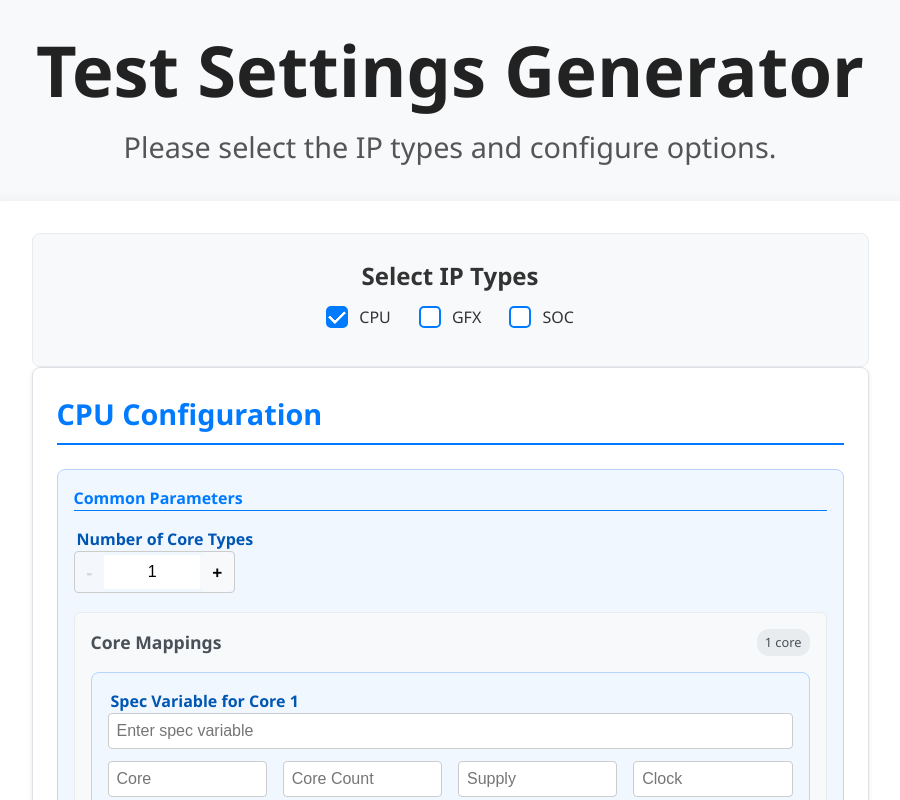
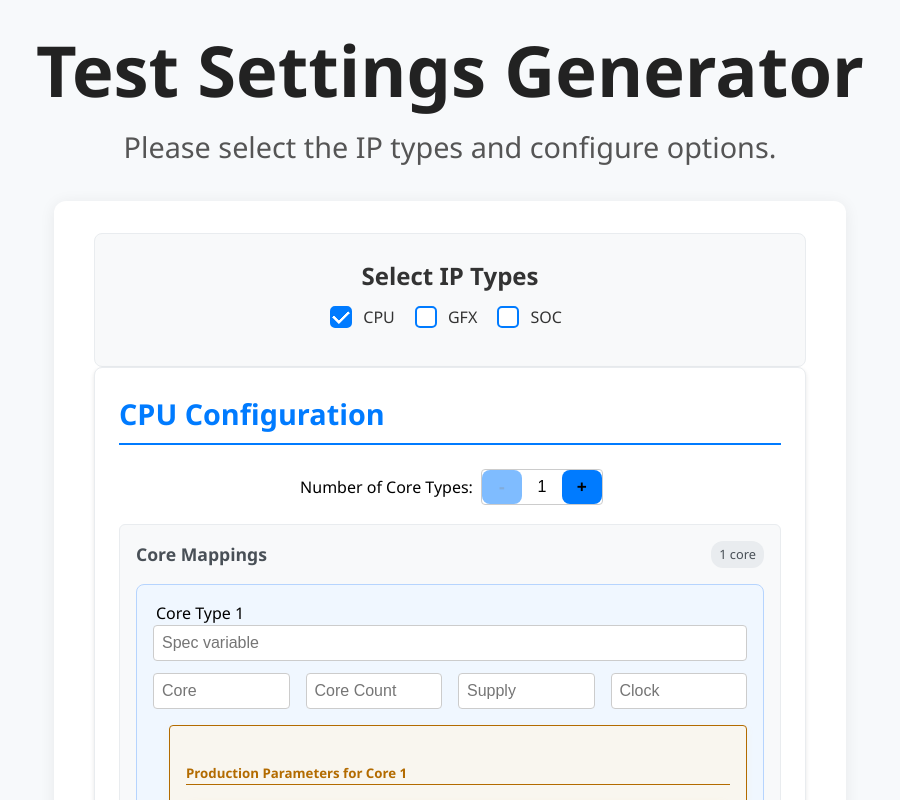
Before and after one commit to Markneoneo/TPGF-WEBAPP, a React (Vite) app in the folder frontend/: page / in a window 1280 px wide. Both pictures are taken after a click on the label "CPU". Shown: the top 800 px of the page, without its empty margins (190-1090 px from the left). Built offline with nearby package versions, Linux system fonts and the light colour scheme.

Commit message:
UI/UX improvements

```diff
--- a/frontend/src/App.css
+++ b/frontend/src/App.css
@@ -1,347 +1,165 @@
+/* CSS Custom Properties for consistent theming */
+:root {
+  --primary-color: #007bff;
+  --primary-hover: #0056b3;
+  --success-color: #28a745;
+  --success-hover: #218838;
+  --secondary-color: #6c757d;
+  --secondary-hover: #545b62;
+  --error-color: #dc3545;
+  --text-primary: #222;
+  --text-secondary: #666;
+  --text-muted: #555;
+  --bg-primary: #f7f9fb;
+  --bg-card: #fff;
+  --bg-section: #f8f9fa;
+  --bg-success: #d4edda;
+  --border-color: #ccc;
+  --border-light: #e9ecef;
+  --border-success: #c3e6cb;
+  --shadow-light: 0 2px 16px rgba(0, 0, 0, 0.07);
+  --shadow-card: 0 2px 4px rgba(0, 0, 0, 0.1);
+  --border-radius: 8px;
+  --border-radius-small: 4px;
+  --border-radius-large: 12px;
+  --spacing-xs: 0.25rem;
+  --spacing-sm: 0.5rem;
+  --spacing-md: 1rem;
+  --spacing-lg: 1.5rem;
+  --spacing-xl: 2rem;
+  --font-size-sm: 0.75rem;
+  --font-size-base: 1rem;
+  --font-size-lg: 1.1rem;
+  --font-size-xl: 1.5rem;
+  --font-size-2xl: 1.8rem;
+  --font-size-3xl: 2.2rem;
+  --font-size-4xl: 4.4rem;
+  --transition-fast: 0.2s ease;
+}
+
+/* Reset and Base Styles */
+* {
+  box-sizing: border-box;
+}
+
 body {
   margin: 0;
   padding: 0;
   font-family: 'Segoe UI', Arial, sans-serif;
-  background: #f7f9fb;
+  background: var(--bg-primary);
 }
 
+p,
+h4 {
+  margin: 0;
+  padding: 0;
+}
+
+/* Layout */
 #root {
   max-width: 80%;
   margin: 0 auto;
-  padding: 2rem;
+  padding: var(--spacing-xl);
   text-align: left;
 }
 
+.card {
+  background: var(--bg-card);
+  max-width: 90%;
+  margin: 0 auto;
+  border-radius: var(--border-radius-large);
+  box-shadow: var(--shadow-light);
+  padding: var(--spacing-xl) 2.5rem;
+}
+
+/* Typography */
 .title {
   text-align: center;
-  color: #222;
-  margin-bottom: 0.5rem;
-  font-size: 2.2rem;
+  color: var(--text-primary);
+  margin: 0 0 var(--spacing-sm);
+  font-size: var(--font-size-4xl);
   font-weight: 700;
 }
 
 .subheading {
   text-align: center;
-  color: #666;
-  margin-bottom: 2rem;
-  font-size: 1.1rem;
+  color: var(--text-muted);
+  margin: var(--spacing-md) 0 var(--spacing-xl);
+  font-size: var(--font-size-2xl);
 }
 
-.card {
-  background: #fff;
-  max-width: 90%;
-  margin: 0 auto;
-  border-radius: 12px;
-  box-shadow: 0 2px 16px rgba(0,0,0,0.07);
-  padding: 2rem 2.5rem;
+.form-title {
+  margin: 0 0 var(--spacing-lg);
+  color: var(--primary-color);
+  font-size: var(--font-size-2xl);
+  border-bottom: 2px solid var(--primary-color);
+  padding-bottom: var(--spacing-sm);
 }
 
-p {
-  margin: 0;
-  padding: 0;
-}
-
+/* Form Elements */
 label {
   display: block;
   padding-left: 3px;
-}
-
-h4 {
-  margin: 0;
-}
-
-.title {
-  font-size: 2rem;
-  margin: 0px;
-  font-size: 4.4rem;
-}
-
-.subheading {
-  margin-top: 1rem;
-  margin-bottom: 2rem;
-  font-size: 1.8rem;
-  color: #555;
 }
 
 .form-group {
   margin-bottom: 1.2rem;
 }
 
-.button-group {
-  width: 100%;
-  margin-top: 2rem;
-  display: flex;
-  justify-content: space-between;
-}
-
-.processing-results {
-  margin: 0px;
-}
-
-.download-section {
-  display: flex;
-  align-items: center;
-  justify-content: center;
-}
-
-.download-button {
-  margin-top: 1.5rem;
-  padding: 0.75rem 1.25rem;
-  background-color: #28a745;
-  color: white;
-  border: none;
-  border-radius: 4px;
-  cursor: pointer;
-  transition: background-color 0.2s ease;
-}
-
-.download-button:hover {
-  background-color: #218838;
-}
-
-.download-button:active {
-  transform: translateY(1px);
-}
-
-.download-link-container {
-  margin-top: 1.5rem;       /* Push it down below the button group */
-  display: flex;
-  justify-content: center;  /* Center it horizontally */
-}
-
-/* IP SELECTION STYLES */
-.ip-selection-container {
-  display: flex;
-  flex-direction: column;
-  align-items: center;
-  padding: 1.5rem;
-  background-color: #f8f9fa;
-  border-radius: 8px;
-  border: 1px solid #e9ecef;
-}
-
-.ip-selection-container h3 {
-  margin-top: 0;
-  margin-bottom: 0.4rem;
-  color: #333;
-  font-size: 1.5rem;
-}
-
-.checkbox-group {
-  display: flex;
-  flex-wrap: wrap;
-  gap: 0.75rem;
-  margin-bottom: 0.5rem;
-}
-
-/* Compact variant for dense areas */
-.checkbox-group.compact {
-  gap: 0.5rem;
-}
-
-.checkbox-group.compact .checkbox-label {
-  padding: 0.2rem 0.4rem;
-  font-size: 0.95rem;
-}
-
-.checkbox-group.compact .checkbox-custom {
-  width: 18px;
-  height: 18px;
-  margin-right: 0.5rem;
-}
-
-/* Grid layouts for organized checkbox groups */
-.checkbox-grid-2 {
-  display: grid;
-  grid-template-columns: repeat(2, 1fr);
-  gap: 0.5rem;
-  margin-bottom: 0.5rem;
-}
-
-.checkbox-grid-3 {
-  display: grid;
-  grid-template-columns: repeat(3, 1fr);
-  gap: 0.5rem;
-  margin-bottom: 0.5rem;
-}
-
-.checkbox-grid-4 {
-  display: grid;
-  grid-template-columns: repeat(4, 1fr);
-  gap: 0.5rem;
-  margin-bottom: 0.5rem;
-}
-
-.checkbox-grid-5 {
-  display: grid;
-  grid-template-columns: repeat(5, 1fr);
-  gap: 0.5rem;
-  margin-bottom: 0.5rem;
-}
-
-/* Auto-fit grid for responsive checkboxes */
-.checkbox-grid-auto {
-  display: grid;
-  grid-template-columns: repeat(auto-fit, minmax(140px, 1fr));
-  gap: 0.5rem;
-  margin-bottom: 0.5rem;
-}
-
-/* Color of IP Types */
-.checkbox-label {
-  display: flex;
-  align-items: center;
-  cursor: pointer;
-  font-size: 1rem;
-  font-weight: 500;
-  color: #333;
-  padding: 0.3rem 0.5rem;
-  user-select: none;
-  white-space: nowrap;
-  margin: 0;
-  min-width: fit-content;
-}
-
-
-.checkbox-input {
-  display: none;
-}
-
-.checkbox-custom {
-  width: 22px;
-  height: 22px;
-  border: 2.5px solid #007bff; /* Change to #ffb300 for yellow if needed */
-  border-radius: 5px;
-  margin-right: 0.7rem;
-  position: relative;
-  transition: all 0.2s;
-  background: #fff;
-  display: inline-block;
-  box-sizing: border-box;
-}
-
-.checkbox-input:checked + .checkbox-custom {
-  background-color: #007bff; /* Change to #ffb300 for yellow if needed */
-  border-color: #007bff;     /* Change to #ffb300 for yellow if needed */
-}
-
-.checkbox-input:checked + .checkbox-custom::after {
-  content: '';
-  position: absolute;
-  left: 50%;
-  top: 45%;
-  width: 7px;
-  height: 13px;
-  border: solid #fff;
-  border-width: 0 3px 3px 0;
-  border-radius: 1px;
-  transform: translate(-50%, -55%) rotate(45deg);
-  display: block;
-  pointer-events: none;
-}
-
-.checkbox-label:hover .checkbox-custom {
-  border-color: #0056b3;
-  box-shadow: 0 0 0 2px rgba(0, 123, 255, 0.1);
-}
-
-/* FORMS CONTAINER */
-.forms-container {
-  display: flex;
-  gap: 1.5rem;
-  flex-wrap: wrap;
-  margin-bottom: 2rem;
-}
-
-/* EXTENDED FORM STYLES */
-.extended-form {
-  margin-bottom: 2rem;
-  padding: 1.5rem;
-  background-color: #ffffff;
-  border-radius: 8px;
-  border: 1px solid #dee2e6;
-  box-shadow: 0 2px 4px rgba(0, 0, 0, 0.1);
-  flex: 1;
-  min-width: 350px;
-  width: 800px;
-}
-
-.form-title {
-  margin-top: 0;
-  margin-bottom: 1.5rem;
-  color: #007bff;
-  font-size: 1.8rem;
-  border-bottom: 2px solid #007bff;
-  padding-bottom: 0.5rem;
-}
-
-/* GLOBAL ACTIONS */
-.global-actions {
-  margin-top: 2rem;
-  padding: 1.5rem;
-  background-color: #f8f9fa;
-  border-radius: 8px;
-  border: 1px solid #e9ecef;
-}
-
-.global-button-group {
-  width: 100%;
-  display: flex;
-  justify-content: space-around;
-}
-
 .single-input {
   width: 100%;
-  max-width: 100%;
-  box-sizing: border-box;
-  padding: 0.5rem;
-  border: 1px solid #ccc;
-  border-radius: 4px;
-  font-size: 1rem;
-  background: #fff;
+  padding: var(--spacing-sm);
+  border: 1px solid var(--border-color);
+  border-radius: var(--border-radius-small);
+  font-size: var(--font-size-base);
+  background: var(--bg-card);
   color: black;
-  transition: border-color 0.2s;
+  transition: border-color var(--transition-fast);
 }
 
 .single-input:focus {
-  border-color: #007bff;
+  border-color: var(--primary-color);
   outline: none;
 }
 
-.error {
-  border-color: #dc3545 !important;
+.single-input.error {
+  border-color: var(--error-color) !important;
   background: #fff0f0 !important;
 }
 
 .error-message {
-  color: #dc3545;
-  font-size: 0.75rem;
+  color: var(--error-color);
+  font-size: var(--font-size-sm);
   padding-left: 3px;
   margin-top: 5px;
   display: block;
 }
 
 .input-hint {
-  font-size: 0.75rem;
-  color: #666;
+  font-size: var(--font-size-sm);
+  color: var(--text-secondary);
   margin-top: 5px;
   font-style: italic;
 }
 
-/* Button styles */
+/* Button Styles */
+.btn {
+  padding: 0.75rem 1.5rem;
+  border: none;
+  border-radius: var(--border-radius-small);
+  cursor: pointer;
+  font-size: var(--font-size-base);
+  transition: background-color var(--transition-fast);
+}
+
 .primary-button {
-  padding: 0.75rem 1.5rem;
-  background-color: #007bff;
+  @extend .btn;
+  background-color: var(--primary-color);
   color: white;
-  border: none;
-  border-radius: 4px;
-  cursor: pointer;
-  font-size: 1rem;
-  transition: background-color 0.2s ease;
 }
 
 .primary-button:hover:not(:disabled) {
-  background-color: #0056b3;
+  background-color: var(--primary-hover);
 }
 
 .primary-button:disabled {
@@ -350,27 +168,87 @@ h4 {
 }
 
 .secondary-button {
-  padding: 0.75rem 1.5rem;
-  background-color: #6c757d;
+  @extend .btn;
+  background-color: var(--secondary-color);
   color: white;
-  border: none;
-  border-radius: 4px;
-  cursor: pointer;
-  font-size: 1rem;
-  transition: background-color 0.2s ease;
 }
 
 .secondary-button:hover {
-  background-color: #545b62;
+  background-color: var(--secondary-hover);
 }
 
-/* Results section */
+.download-button {
+  @extend .btn;
+  margin-top: var(--spacing-lg);
+  background-color: var(--success-color);
+  color: white;
+}
+
+.download-button:hover {
+  background-color: var(--success-hover);
+}
+
+.download-button:active {
+  transform: translateY(1px);
+}
+
+/* Layout Components */
+.button-group,
+.global-button-group {
+  width: 100%;
+  margin-top: var(--spacing-xl);
+  display: flex;
+  justify-content: space-between;
+}
+
+.global-button-group {
+  justify-content: space-around;
+}
+
+.download-section,
+.download-link-container {
+  display: flex;
+  align-items: center;
+  justify-content: center;
+}
+
+.download-link-container {
+  margin-top: var(--spacing-lg);
+}
+
+.forms-container {
+  display: flex;
+  gap: var(--spacing-lg);
+  flex-wrap: wrap;
+  margin-bottom: var(--spacing-xl);
+}
+
+.extended-form {
+  margin-bottom: var(--spacing-xl);
+  padding: var(--spacing-lg);
+  background-color: var(--bg-card);
+  border-radius: var(--border-radius);
+  border: 1px solid var(--border-light);
+  box-shadow: var(--shadow-card);
+  flex: 1;
+  min-width: 350px;
+  width: 800px;
+}
+
+.global-actions {
+  margin-top: var(--spacing-xl);
+  padding: var(--spacing-lg);
+  background-color: var(--bg-section);
+  border-radius: var(--border-radius);
+  border: 1px solid var(--border-light);
+}
+
 .result-container {
-  margin-top: 2rem;
-  padding: 1.5rem;
-  background-color: #d4edda;
-  border-radius: 4px;
-  border: 1px solid #c3e6cb;
+  margin-top: var(--spacing-xl);
+  padding: var(--spacing-lg);
+  background-color: var(--bg-success);
+  border-radius: var(--border-radius-small);
+  border: 1px solid var(--border-success);
 }
 
 .success-message {
@@ -381,49 +259,187 @@ h4 {
   margin: 5px 0;
 }
 
-/* Responsive design */
+.processing-results {
+  margin: 0;
+}
+
+/* IP Selection Styles */
+.ip-selection-container {
+  display: flex;
+  flex-direction: column;
+  align-items: center;
+  padding: var(--spacing-lg);
+  background-color: var(--bg-section);
+  border-radius: var(--border-radius);
+  border: 1px solid var(--border-light);
+}
+
+.ip-selection-container h3 {
+  margin: 0 0 0.4rem;
+  color: #333;
+  font-size: var(--font-size-xl);
+}
+
+/* Checkbox Grid Layouts */
+.checkbox-group,
+.checkbox-flow {
+  display: flex;
+  flex-wrap: wrap;
+  gap: 0.75rem;
+  margin-bottom: var(--spacing-sm);
+}
+
+.checkbox-grid-2 {
+  grid-template-columns: repeat(2, 1fr);
+}
+
+.checkbox-grid-3 {
+  grid-template-columns: repeat(3, 1fr);
+}
+
+.checkbox-grid-4 {
+  grid-template-columns: repeat(4, 1fr);
+}
+
+.checkbox-grid-5 {
+  grid-template-columns: repeat(5, 1fr);
+}
+
+.checkbox-grid-2,
+.checkbox-grid-3,
+.checkbox-grid-4,
+.checkbox-grid-5 {
+  display: grid;
+  gap: var(--spacing-sm);
+  margin-bottom: var(--spacing-sm);
+}
+
+.checkbox-grid-auto {
+  display: grid;
+  grid-template-columns: repeat(auto-fit, minmax(140px, 1fr));
+  gap: var(--spacing-sm);
+  margin-bottom: var(--spacing-sm);
+}
+
+/* Compact Variants */
+.compact {
+  gap: var(--spacing-sm);
+}
+
+.compact .checkbox-label {
+  padding: 0.2rem 0.4rem;
+  font-size: 0.95rem;
+}
+
+.compact .checkbox-custom {
+  width: 18px;
+  height: 18px;
+  margin-right: var(--spacing-sm);
+}
+
+/* Checkbox Styles */
+.checkbox-label,
+label.checkbox-label {
+  display: inline-flex !important;
+  align-items: center;
+  cursor: pointer;
+  font-size: var(--font-size-base);
+  font-weight: 500;
+  color: #333;
+  padding: 0.3rem var(--spacing-sm);
+  user-select: none;
+  white-space: nowrap;
+  margin: 0;
+  min-width: fit-content;
+  flex: 0 0 auto;
+  width: auto;
+  max-width: 100%;
+  padding-left: 0;
+}
+
+.checkbox-input {
+  display: none;
+}
+
+.checkbox-custom {
+  width: 22px;
+  height: 22px;
+  border: 2.5px solid var(--primary-color);
+  border-radius: 5px;
+  margin-right: 0.7rem;
+  position: relative;
+  transition: all var(--transition-fast);
+  background: var(--bg-card);
+  display: inline-block;
+}
+
+.checkbox-input:checked+.checkbox-custom {
+  background-color: var(--primary-color);
+  border-color: var(--primary-color);
+}
+
+.checkbox-input:checked+.checkbox-custom::after {
+  content: '';
+  position: absolute;
+  left: 50%;
+  top: 45%;
+  width: 7px;
+  height: 13px;
+  border: solid white;
+  border-width: 0 3px 3px 0;
+  border-radius: 1px;
+  transform: translate(-50%, -55%) rotate(45deg);
+  display: block;
+  pointer-events: none;
+}
+
+.checkbox-label:hover .checkbox-custom {
+  border-color: var(--primary-hover);
+  box-shadow: 0 0 0 2px rgba(0, 123, 255, 0.1);
+}
+
+/* Responsive Design */
 @media (max-width: 768px) {
   #root {
     max-width: 95%;
-    padding: 1rem;
+    padding: var(--spacing-md);
   }
+
   .title {
     font-size: 3rem;
   }
+
   .subheading {
     font-size: 1.4rem;
   }
-  .button-group {
-    flex-direction: column;
-    gap: 1rem;
-  }
+
+  .button-group,
   .global-button-group {
     flex-direction: column;
-    gap: 1rem;
+    gap: var(--spacing-md);
   }
+
   .forms-container {
     flex-direction: column;
   }
+
   .extended-form {
     min-width: unset;
-    padding: 1rem;
+    padding: var(--spacing-md);
   }
-  .checkbox-group {
-    gap: 0.5rem;
-  }
+
   .checkbox-grid-3,
   .checkbox-grid-4,
   .checkbox-grid-5 {
     grid-template-columns: repeat(2, 1fr);
     gap: 0.3rem;
   }
+
   .checkbox-grid-auto {
     grid-template-columns: repeat(auto-fit, minmax(120px, 1fr));
   }
-  .single-input {
-    min-width: 100px;
-  }
+
   .form-title {
-    font-size: 1.5rem;
+    font-size: var(--font-size-xl);
   }
 }
--- a/frontend/src/components/CoreMappings.jsx
+++ b/frontend/src/components/CoreMappings.jsx
@@ -22,11 +22,11 @@ const CoreMappings = ({
       <div key={idx} className="core-mapping-container">
 
         <div className="form-group" style={{ marginBottom: '0.75rem' }}>
-          <label htmlFor={`spec_variable_${idx}`}>Spec Variable for Core {idx + 1}</label>
+          <label htmlFor={`spec_variable_${idx}`}>Core Type {idx + 1}</label>
           <input
             type="text"
             id={`spec_variable_${idx}`}
-            placeholder="Enter spec variable"
+            placeholder="Spec variable"
             value={mapping.spec_variable || ''}
             onChange={e => handleCoreMappingChange(idx, 'spec_variable', e.target.value)}
             className={errors[`spec_variable_${idx}`] ? 'error single-input' : 'single-input'}
--- a/frontend/src/components/ExtendedForm.css
+++ b/frontend/src/components/ExtendedForm.css
@@ -1,3 +1,25 @@
+.form-group label {
+  color: black !important;
+  display: block;
+  padding-left: 3px;
+  margin-bottom: 0.5rem;
+  font-weight: 500;
+  margin: 0; /* remove default bottom margin */
+  white-space: nowrap; /* keep label on one line */
+}
+
+.core-types-group {
+  display: flex;
+  align-items: center;
+  justify-content: center; /* centers horizontally */
+  gap: 0.5rem;
+  width: 100%; /* make sure it can center in the container */
+}
+
+.core-types-group .error-message {
+  margin-left: 0.5rem; /* optional spacing tweak */
+}
+
 /* Number input styling */
 .number-input-container {
   display: flex;
@@ -12,27 +34,34 @@
   border: none;
   padding: 0.5rem;
   text-align: center;
-  width: 80px;
+  width: 40px;
   font-size: 1rem;
+  background: white;
+  color: black ;
 }
 
-.number-input:focus {
+.number-btn:focus {
   outline: none;
-  background-color: #f8f9fa;
+}
+
+.number-btn:focus-visible {
+  outline: 2px solid #007bff; /* optional custom focus style for keyboard users */
 }
 
 .number-btn {
-  background: #f8f9fa;
+  background: #007bff;
   border: none;
   padding: 0.5rem 0.75rem;
   cursor: pointer;
   font-size: 1.1rem;
   font-weight: bold;
-  transition: background-color 0.2s;
+  width: 40px; /* fixed width so both buttons are same size */
+  text-align: center;
+  line-height: 1; /* centers symbol vertically better */
 }
 
 .number-btn:hover:not(:disabled) {
-  background: #e9ecef;
+  background: #0056b3;
 }
 
 .number-btn:disabled {
--- a/frontend/src/components/ExtendedForm.jsx
+++ b/frontend/src/components/ExtendedForm.jsx
@@ -244,13 +244,10 @@ const ExtendedForm = forwardRef(({ ipType, isProcessing, result }, ref) => {
     <div className="extended-form" data-ip-type={ipType}>
       <h3 className="form-title">{ipType} Configuration</h3>
       <div className="form-container">
-        {/* Common Parameters */}
-        <div className="core-mappings-section" style={{ marginBottom: '2rem' }}>
-          <h4 style={{ borderBottom: '1px solid #007bff', color: '#007bff', marginBottom: '1rem' }}>Common Parameters</h4>
 
         {/* Number of Core Types as number input */}
-          <div className="form-group">
-            <label htmlFor={`num_core_types_${ipType}`}>Number of Core Types</label>
+        <div className="form-group core-types-group">
+          <label htmlFor={`num_core_types_${ipType}`}>Number of Core Types: </label>
           <div className="number-input-container">
             <button
               type="button"
@@ -321,7 +318,6 @@ const ExtendedForm = forwardRef(({ ipType, isProcessing, result }, ref) => {
       </div>
 
     </div>
-    </div>
   );
 });
 
```
Also changed, not shown: 2 other files (tests, documents, lock files or other folders). Lines whose indentation alone changed are shown as unchanged.
